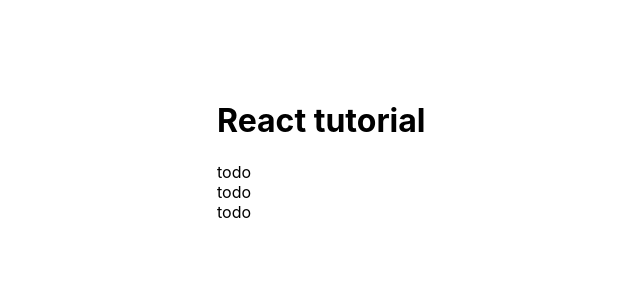
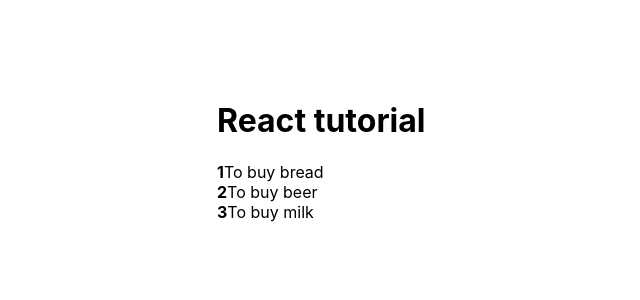
Before and after one commit to Kettengeschwindigkeit/React-Todo-List-1, a React (Create React App) app: page / in a window 1280 px wide. Shown: the top 300 px of the page, without its empty margins (123-763 px from the left). Built offline with nearby package versions, Linux system fonts and the light colour scheme.

Commit message:
Props, map

```diff
--- a/src/App.js
+++ b/src/App.js
@@ -2,10 +2,16 @@
 import TodoList from './Todo/TodoList'
 
 function App() {
+  const todos = [
+    { id: 1, completed: false, title: 'To buy bread' },
+    { id: 2, completed: false, title: 'To buy beer' },
+    { id: 3, completed: false, title: 'To buy milk' }
+  ]
+
     return (
       <div className='wrapper'>
         <h1>React tutorial</h1>
-        <TodoList />
+        <TodoList todos={todos} />
       </div>
     )
   }
--- a/src/Todo/TodoItem.js
+++ b/src/Todo/TodoItem.js
@@ -1,5 +1,5 @@
 import React from 'react'
 
-export default function TodoItem() {
-    return <li>todo</li>
+export default function TodoItem({ todo, index }) {
+    return <li><strong>{index + 1}</strong>{todo.title}</li>
 }
--- a/src/Todo/TodoList.js
+++ b/src/Todo/TodoList.js
@@ -9,12 +9,10 @@
     }
 }
 
-export default function TodoList() {
+export default function TodoList(props) {
     return (
         <ul style={styles.ul}>
-            <TodoItem />
-            <TodoItem />
-            <TodoItem />
+            {props.todos.map((todo, index) => <TodoItem todo={todo} key={todo.id} index={index} />)}
         </ul>
     )
 }
```
